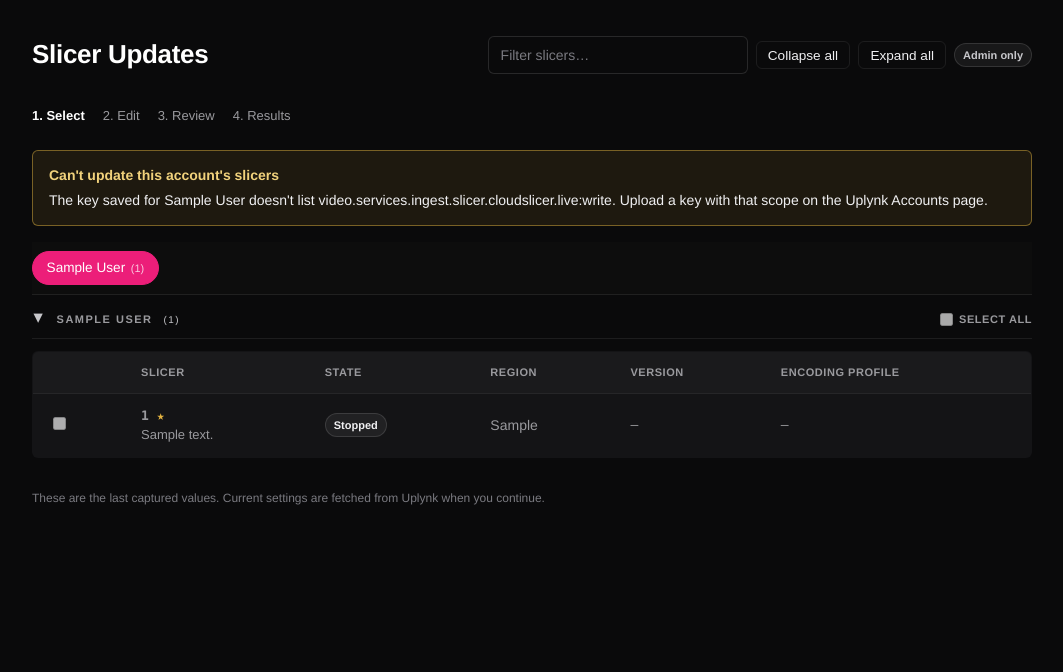
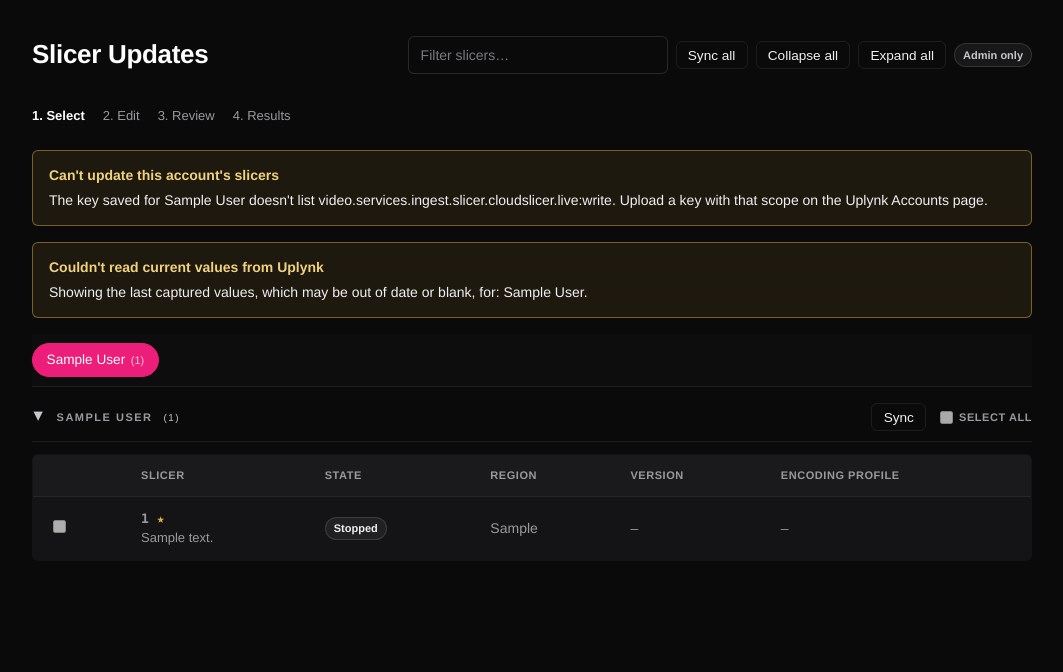
Before and after one commit to jj358mhz/csl-slicer-console, a Flask app: page /admin/slicer-updates in a window 1280 px wide. Shown: the part 56-728 px from the top of the page, without its empty margins (108-1171 px from the left). Run offline with Flask 3, Linux system fonts and the light colour scheme; a user stored in the database is signed in; tables that the repository leaves empty hold one stand-in row (values such as "Sample post"); some libraries are stand-ins or nearby versions.

Commit message:
fix: live values and Sync buttons on Slicer Updates (v1.20.2) (#74)
The Select list used stored copies, which only exist for slicers captured
while running, so 39 of 94 slicers showed no version or encoding profile, and
states could be out of date. Read live values with one list call per account,
falling back to the stored copy with a warning if an account can't be read.

Add Sync on each workspace and Sync all in the page header, keeping ticked
slicers ticked. Sync all asks for confirmation because it can mark slicers
inactive across every account, and names any accounts it runs out of time for.

Show full encoding profile IDs instead of shortening them.

Co-authored-by: Claude Opus 5.5 <noreply@anthropic.com>

```diff
--- a/app/admin/routes.py
+++ b/app/admin/routes.py
@@ -2,11 +2,13 @@
 
 from __future__ import annotations
 
+import time
 from dataclasses import replace
 from itertools import groupby
 
 from flask import Blueprint, abort, flash, redirect, render_template, request, url_for
 from flask_login import current_user
+from sqlalchemy import select
 
 from app.admin.audit import log_admin_event
 from app.admin.decorators import admin_required
@@ -20,6 +22,8 @@ from app.uplynk.scoped_env import ScopedEnvParseError, parse_scoped_env
 from app.uplynk.slicer_config import normalize_configuration, without_description
 
 bp = Blueprint("admin", __name__, url_prefix="/admin")
+
+SYNC_ALL_BUDGET_SECONDS = 12
 
 
 def _apply_scoped_env(acct: UplynkAccount, file_storage) -> str | None:
@@ -151,14 +155,9 @@ def delete_account(account_id: int):
     return redirect(url_for("admin.list_accounts"))
 
 
-@bp.route("/uplynk-accounts/<int:account_id>/sync", methods=["POST"])
-@admin_required
-def sync_account_route(account_id: int):
+def _sync_and_report(acct: UplynkAccount) -> None:
+    """Sync one account, recording the outcome in the audit log and a flash."""
     from app.uplynk.sync import sync_account
-
-    acct = db.session.get(UplynkAccount, account_id)
-    if acct is None:
-        abort(404)
 
     result = sync_account(acct)
 
@@ -183,6 +182,19 @@ def sync_account_route(account_id: int):
             f"{result.deactivated} deactivated.",
             "success",
         )
+
+
+@bp.route("/uplynk-accounts/<int:account_id>/sync", methods=["POST"])
+@admin_required
+def sync_account_route(account_id: int):
+    acct = db.session.get(UplynkAccount, account_id)
+    if acct is None:
+        abort(404)
+
+    _sync_and_report(acct)
+
+    if request.form.get("return_to") == "slicer_updates":
+        return redirect(url_for("admin.slicer_updates", slicer_ids=_posted_pks()))
     return redirect(url_for("admin.list_accounts"))
 
 
@@ -529,8 +541,17 @@ def slicer_updates():
     }
     # Grouped and ordered like the Dashboard: starred first within each workspace.
     slicers.sort(key=lambda s: (s.uplynk_account.label, s.id not in starred, s.slicer_id))
+    current, unread = updates.fetch_current_listing(slicers)
+
+    def row(slicer: Slicer) -> tuple:
+        # Uplynk's live values, or the last captured copy if it couldn't say.
+        if slicer.id in current:
+            state, config = current[slicer.id]
+            return slicer, config, state
+        return slicer, stored_config(slicer), slicer.last_state
+
     groups = [
-        (label, [(s, stored_config(s)) for s in items])
+        (label, [row(s) for s in items])
         for label, items in groupby(slicers, key=lambda s: s.uplynk_account.label)
     ]
     problems = {
@@ -544,7 +565,36 @@ def slicer_updates():
         problems=problems,
         account_problems=sorted({p for p in problems.values() if p}),
         selected=set(_posted_pks()),
+        unread=unread,
+        sync_account_count=sum(
+            1 for a in db.session.scalars(select(UplynkAccount)) if a.has_scoped_key
+        ),
     )
+
+
+@bp.route("/slicer-updates/sync-all", methods=["POST"])
+@admin_required
+def slicer_updates_sync_all():
+    """Sync every account with a scoped key, one at a time.
+
+    Gunicorn kills a request after 30s and one sync can take 15s, so accounts
+    not started within the budget are named for the admin to sync individually.
+    """
+    accounts = [
+        a
+        for a in db.session.scalars(select(UplynkAccount).order_by(UplynkAccount.label))
+        if a.has_scoped_key
+    ]
+    deadline = time.monotonic() + SYNC_ALL_BUDGET_SECONDS
+    not_reached = []
+    for acct in accounts:
+        if time.monotonic() > deadline:
+            not_reached.append(acct.label)
+        else:
+            _sync_and_report(acct)
+    if not_reached:
+        flash(f"Ran out of time before syncing: {', '.join(not_reached)}.", "error")
+    return redirect(url_for("admin.slicer_updates", slicer_ids=_posted_pks()))
 
 
 def _updatable_selection() -> list[Slicer]:
--- a/app/static/css/app.css
+++ b/app/static/css/app.css
@@ -1802,6 +1802,10 @@ form.inline {
     color: var(--text-dim);
 }
 
+.updates-row__profile {
+    white-space: nowrap;
+}
+
 .updates-row__star {
     color: var(--pin);
 }
@@ -1820,6 +1824,13 @@ form.inline {
 
 .updates-select-form {
     padding-bottom: 80px;
+}
+
+.updates-section-actions {
+    display: flex;
+    align-items: center;
+    gap: 14px;
+    margin-left: auto;
 }
 
 .updates-toggle {
--- a/app/static/js/workspace_sections.js
+++ b/app/static/js/workspace_sections.js
@@ -57,12 +57,12 @@ window.initWorkspaceSections = function ({persist = true} = {}) {
         saveCollapsed(collapsed);
     }
 
-    // Header click toggles, but clicks on the Select-all label don't.
+    // Header click toggles, but clicks on Select all or a header button don't.
     sections.forEach(sec => {
         const header = sec.querySelector('.account-section__header');
         if (!header) return;
         header.addEventListener('click', function (e) {
-            if (e.target.closest('.section-selectall')) return;
+            if (e.target.closest('.section-selectall, .account-section__action')) return;
             toggleSection(sec);
         });
     });
--- a/app/templates/admin/slicer_updates_select.html
+++ b/app/templates/admin/slicer_updates_select.html
@@ -10,6 +10,7 @@
       <input type="search" id="slicer-filter" class="input slicer-filter"
              placeholder="Filter slicers…" title="Matches slicer id, description, region, protocol, or “starred”" autocomplete="off"
              aria-label="Filter slicers">
+      <button type="submit" class="btn-ghost" form="sync-all" title="Find slicers added or removed in Uplynk, for every account">Sync all</button>
       {{ ui.collapse_controls() }}
     {% endif %}
     <span class="badge">Admin only</span>
@@ -24,6 +25,13 @@
   </div>
 {% endfor %}
 
+{% if unread %}
+  <div class="updates-warning" role="alert">
+    <div class="updates-warning__title">Couldn't read current values from Uplynk</div>
+    Showing the last captured values, which may be out of date or blank, for: {{ unread | join(', ') }}.
+  </div>
+{% endif %}
+
 {% if groups %}
 {{ ui.workspace_nav(groups) }}
 <form method="post" action="{{ url_for('admin.slicer_updates_edit') }}" class="updates-select-form">
@@ -37,10 +45,16 @@
           {{ account_label }}
           <span class="account-section__count">(<span data-section-count>{{ rows | length }}</span>)</span>
         </h2>
-        <label class="section-selectall"{% if blocked %} title="This account's saved key can't make updates"{% endif %}>
-          <input type="checkbox" class="section-selectall__cb" data-section="{{ account_label }}"{% if blocked %} disabled{% endif %}>
-          <span>Select all</span>
-        </label>
+        <div class="updates-section-actions">
+          {# Its form sits outside the Select form, so Enter on a checkbox can't start a sync. #}
+          <button type="submit" class="btn-ghost account-section__action" form="sync-{{ rows[0][0].uplynk_account_id }}"
+                  title="{{ 'Find slicers added or removed in Uplynk' if rows[0][0].uplynk_account.has_scoped_key else 'Upload a scoped API key to enable sync' }}"
+                  {% if not rows[0][0].uplynk_account.has_scoped_key %}disabled{% endif %}>Sync</button>
+          <label class="section-selectall"{% if blocked %} title="This account's saved key can't make updates"{% endif %}>
+            <input type="checkbox" class="section-selectall__cb" data-section="{{ account_label }}"{% if blocked %} disabled{% endif %}>
+            <span>Select all</span>
+          </label>
+        </div>
       </div>
       <div class="account-section__body">
         <div class="updates-table-box">
@@ -56,7 +70,7 @@
               </tr>
             </thead>
             <tbody>
-              {% for s, config in rows %}
+              {% for s, config, state in rows %}
                 {% set is_starred = s.id in starred %}
                 <tr class="updates-row{% if blocked %} updates-row--blocked{% endif %}"
                     data-search="{{ [s.slicer_id, s.description, s.region, s.protocol, s.connection_mode, 'starred' if is_starred else None] | select | join(' ') | lower }}">
@@ -70,14 +84,10 @@
                     <div class="mono"><strong>{{ s.slicer_id }}</strong>{% if is_starred %} <span class="updates-row__star" title="Starred">★</span>{% endif %}</div>
                     {% if s.description %}<div class="muted">{{ s.description }}</div>{% endif %}
                   </td>
-                  <td>{{ ui.state_badge(s.last_state) }}</td>
+                  <td>{{ ui.state_badge(state) }}</td>
                   <td>{{ s.region or '—' }}</td>
                   <td class="mono">{{ config.slicer_version if config and config.slicer_version else '—' }}</td>
-                  <td class="mono">
-                    {% if config and config.encoding_profile_id %}
-                      <span title="{{ config.encoding_profile_id }}">{{ config.encoding_profile_id[:8] }}…{{ config.encoding_profile_id[-4:] }}</span>
-                    {% else %}—{% endif %}
-                  </td>
+                  <td class="mono updates-row__profile">{{ config.encoding_profile_id if config and config.encoding_profile_id else '—' }}</td>
                 </tr>
               {% endfor %}
             </tbody>
@@ -86,7 +96,6 @@
       </div>
     </section>
   {% endfor %}
-  <p class="field__help">These are the last captured values. Current settings are fetched from Uplynk when you continue.</p>
 
   {# Floats once anything is selected, so long lists don't mean scrolling back for it. #}
   <div id="batch-bar" class="batch-bar" hidden>
@@ -95,6 +104,17 @@
     <button type="button" id="batch-clear" class="link-button">Clear selection</button>
   </div>
 </form>
+<form id="sync-all" class="updates-sync-form" method="post" action="{{ url_for('admin.slicer_updates_sync_all') }}"
+      onsubmit="return confirm('Sync all {{ sync_account_count }} account{{ '' if sync_account_count == 1 else 's' }}? Slicers removed from Uplynk will be marked inactive.');">
+  <input type="hidden" name="csrf_token" value="{{ csrf_token() }}">
+</form>
+{% for account_label, rows in groups %}
+  <form id="sync-{{ rows[0][0].uplynk_account_id }}" class="updates-sync-form" method="post"
+        action="{{ url_for('admin.sync_account_route', account_id=rows[0][0].uplynk_account_id) }}">
+    <input type="hidden" name="csrf_token" value="{{ csrf_token() }}">
+    <input type="hidden" name="return_to" value="slicer_updates">
+  </form>
+{% endfor %}
 {% else %}
   <div class="card"><p class="muted">No active slicers.</p></div>
 {% endif %}
@@ -170,7 +190,20 @@
       if (event.key === 'Enter') event.preventDefault();
     });
 
-    // Coming Back from Edit: open any workspace holding a selected slicer for
+    // A sync reloads the page, so carry the ticked slicers through it.
+    document.querySelectorAll('.updates-sync-form').forEach(form => {
+      form.addEventListener('submit', function () {
+        document.querySelectorAll('.slicer-checkbox:checked').forEach(box => {
+          const carried = document.createElement('input');
+          carried.type = 'hidden';
+          carried.name = 'slicer_ids';
+          carried.value = box.value;
+          form.appendChild(carried);
+        });
+      });
+    });
+
+    // Coming Back from Edit or a sync: open any workspace holding a selected slicer for
     // this visit, without changing what's remembered.
     document.querySelectorAll('.slicer-checkbox:checked').forEach(box => {
       box.closest('.account-section').classList.remove('account-section--collapsed');
--- a/pyproject.toml
+++ b/pyproject.toml
@@ -1,6 +1,6 @@
 [project]
 name = "csl-slicer-console"
-version = "1.20.1"
+version = "1.20.2"
 description = "Web console for controlling Uplynk CSL ingest slicers"
 readme = "README.md"
 requires-python = ">=3.12"
```
Also changed, not shown: app/slicers/updates.py (+62 -0 lines), app/uplynk/discovery.py (+8 -0 lines), tests/test_slicer_updates.py (+251 -0 lines), CHANGELOG.md, 1 other file.
